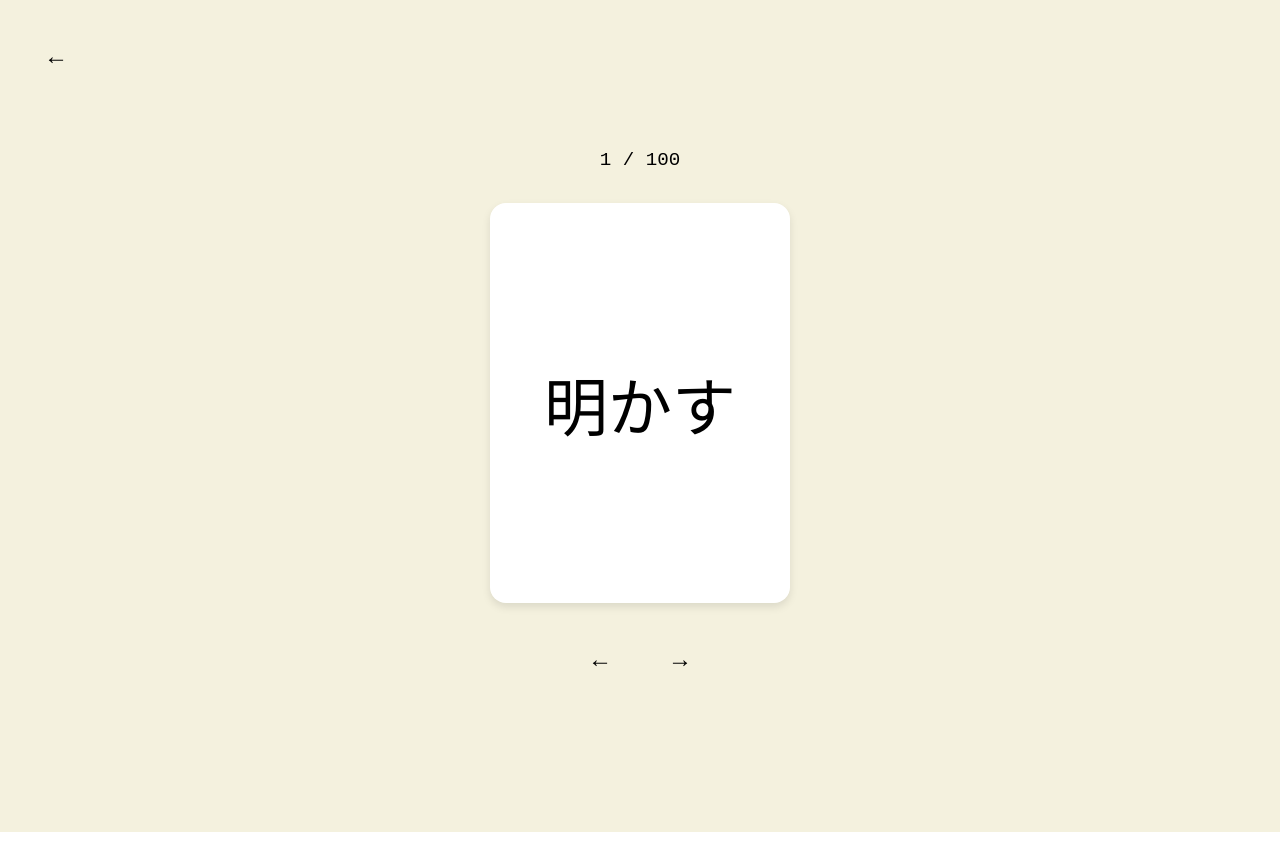
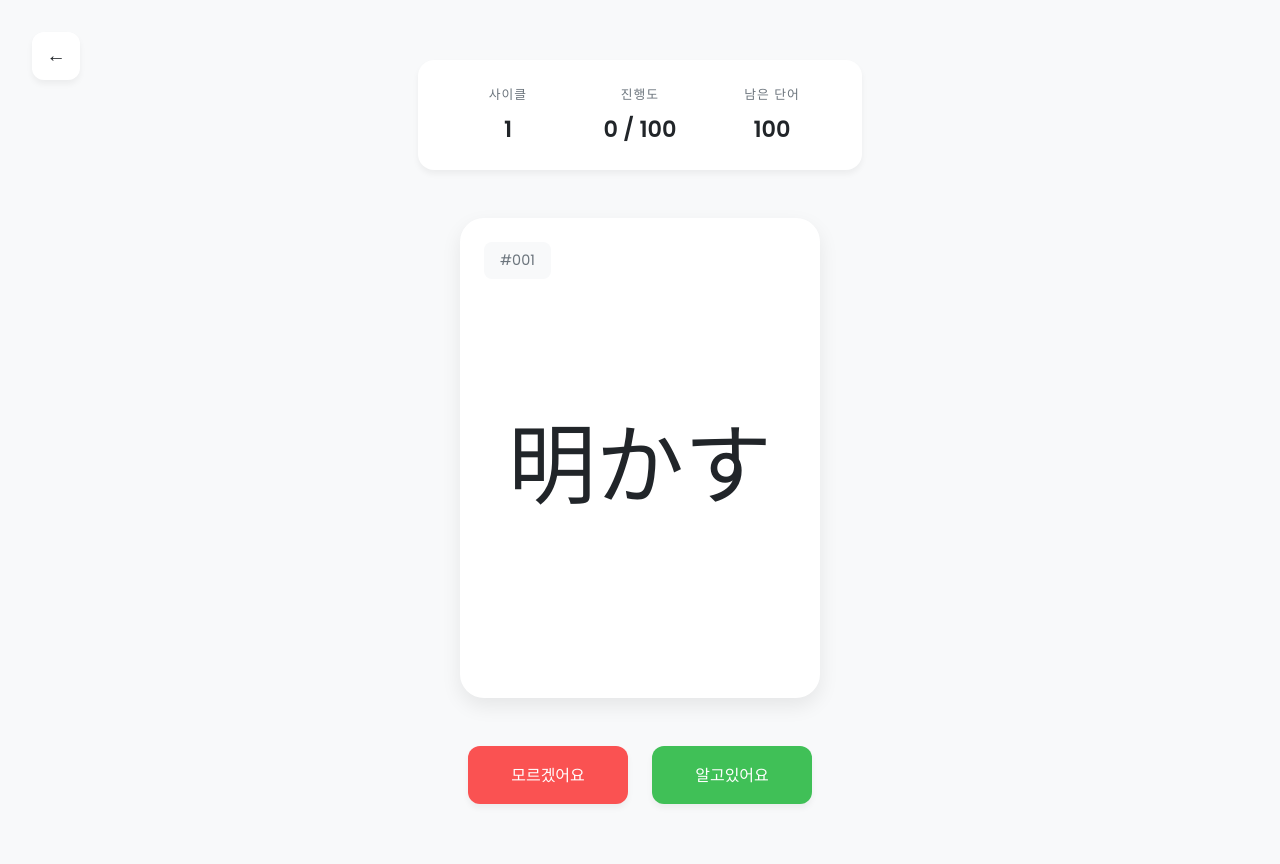
Before and after one commit to CobyApp/Japanese-Study, a React (Create React App) app: page / in a window 1280 px wide. Both pictures are taken after a click on the button "1-100". Before the commit the page ends 832 px from the top, so only its background shows below. Built offline with nearby package versions, Linux system fonts and the light colour scheme.

Commit message:
[FEAT] 사이클 추가'

```diff
--- a/src/App.css
+++ b/src/App.css
@@ -1,74 +1,79 @@
 .App {
   min-height: 100vh;
-  background: #f4f1de;
+  background: #f8f9fa;
   display: flex;
   flex-direction: column;
 }
 
-/* 메인 화면 스타일 */
 .main-screen {
   flex: 1;
   display: flex;
   flex-direction: column;
   justify-content: center;
   align-items: center;
-  padding: 2rem;
+  padding: 3rem 2rem;
+  max-width: 1200px;
+  margin: 0 auto;
+  width: 100%;
 }
 
 .title {
-  font-family: 'Courier New', monospace;
-  font-size: 2.5rem;
-  color: #3d405b;
-  margin-bottom: 3rem;
-  font-weight: bold;
+  font-family: 'Poppins', sans-serif;
+  font-size: 2.8rem;
+  color: #212529;
+  margin-bottom: 4rem;
+  font-weight: 600;
   text-align: center;
+  letter-spacing: -0.5px;
 }
 
 .section-buttons {
   display: grid;
-  grid-template-columns: repeat(3, 1fr);
+  grid-template-columns: repeat(auto-fit, minmax(280px, 1fr));
   gap: 1.5rem;
-  max-width: 800px;
   width: 100%;
+  padding: 0 1rem;
 }
 
 .section-button {
-  background: #fff;
-  border: 3px solid #3d405b;
-  box-shadow: 8px 8px 0 #3d405b;
+  background: white;
+  border: none;
   padding: 2rem;
-  border-radius: 12px;
-  transition: all 0.2s ease;
-  font-size: 1.5rem;
-  color: #3d405b;
+  border-radius: 16px;
+  font-size: 1.2rem;
+  color: #212529;
   cursor: pointer;
-  font-family: 'Courier New', monospace;
-  font-weight: bold;
+  font-family: 'Poppins', sans-serif;
+  font-weight: 500;
+  box-shadow: 0 4px 6px rgba(0, 0, 0, 0.05);
+  transition: all 0.3s ease;
+  display: flex;
+  flex-direction: column;
+  align-items: center;
+  gap: 0.5rem;
 }
 
 .section-button:hover {
-  transform: translate(-4px, -4px);
-  box-shadow: 12px 12px 0 #3d405b;
+  transform: translateY(-5px);
+  box-shadow: 0 8px 15px rgba(0, 0, 0, 0.1);
 }
 
-.section-button:active {
-  transform: translate(2px, 2px);
-  box-shadow: 6px 6px 0 #3d405b;
+.section-button span {
+  font-size: 0.9rem;
+  color: #6c757d;
 }
 
-/* 모바일 대응 */
 @media (max-width: 768px) {
-  .section-buttons {
-    grid-template-columns: 1fr;
-    width: 90%;
+  .title {
+    font-size: 2rem;
+    margin-bottom: 3rem;
   }
 
-  .title {
-    font-size: 2rem;
+  .section-buttons {
+    gap: 1rem;
   }
 
   .section-button {
-    font-size: 1.2rem;
     padding: 1.5rem;
   }
 }
--- a/src/components/VocabStudy.css
+++ b/src/components/VocabStudy.css
@@ -1,12 +1,13 @@
 .study-container {
-  height: 100vh;
+  min-height: 100vh;
   display: flex;
   flex-direction: column;
   align-items: center;
   justify-content: center;
-  gap: 2rem;
-  background: #f4f1de;
-  padding: 1rem;
+  gap: 3rem;
+  background: #f8f9fa;
+  padding: 2rem;
+  position: relative;
 }
 
 .back-button {
@@ -16,23 +17,61 @@
   width: 3rem;
   height: 3rem;
   border: none;
-  background: none;
-  font-size: 1.5rem;
+  background: white;
+  color: #212529;
+  font-size: 1.2rem;
   cursor: pointer;
+  border-radius: 12px;
+  box-shadow: 0 4px 6px rgba(0, 0, 0, 0.05);
+  transition: all 0.3s ease;
+  display: flex;
+  align-items: center;
+  justify-content: center;
 }
 
-.counter {
-  font-family: monospace;
-  font-size: 1.2rem;
+.back-button:hover {
+  transform: translateX(-3px);
+  box-shadow: 0 6px 8px rgba(0, 0, 0, 0.1);
+}
+
+.stats {
+  display: flex;
+  gap: 2rem;
+  font-family: 'Poppins', sans-serif;
+  background: white;
+  padding: 1.5rem 2.5rem;
+  border-radius: 16px;
+  box-shadow: 0 4px 6px rgba(0, 0, 0, 0.05);
+}
+
+.stats > div {
+  display: flex;
+  flex-direction: column;
+  align-items: center;
+  gap: 0.5rem;
+  min-width: 100px;
+}
+
+.stats-label {
+  color: #6c757d;
+  font-size: 0.8rem;
+  text-transform: uppercase;
+  letter-spacing: 1px;
+}
+
+.stats-value {
+  color: #212529;
+  font-size: 1.4rem;
+  font-weight: 600;
 }
 
 .card {
-  width: 300px;
-  height: 400px;
+  width: 360px;
+  height: 480px;
   position: relative;
   cursor: pointer;
   transform-style: preserve-3d;
-  transition: transform 0.6s;
+  transition: transform 0.6s cubic-bezier(0.4, 0, 0.2, 1);
 }
 
 .card.flipped {
@@ -47,70 +86,122 @@
   display: flex;
   align-items: center;
   justify-content: center;
-  border-radius: 1rem;
+  border-radius: 24px;
   background: white;
-  box-shadow: 0 4px 8px rgba(0,0,0,0.1);
+  box-shadow: 0 8px 20px rgba(0, 0, 0, 0.08);
+  overflow: hidden;
 }
 
 .back {
   transform: rotateY(180deg);
 }
 
+.card-number {
+  position: absolute;
+  top: 1.5rem;
+  left: 1.5rem;
+  font-family: 'Poppins', sans-serif;
+  font-size: 0.9rem;
+  color: #6c757d;
+  background: #f8f9fa;
+  padding: 0.5rem 1rem;
+  border-radius: 8px;
+}
+
 .content {
   text-align: center;
   padding: 2rem;
+  width: 100%;
 }
 
 .front .content {
-  font-size: 4rem;
+  font-size: 5.5rem;
   font-family: 'Noto Serif JP', serif;
+  color: #212529;
 }
 
 .back .content {
   display: flex;
   flex-direction: column;
-  gap: 1rem;
+  gap: 2.5rem;
 }
 
 .reading {
-  font-size: 2rem;
+  font-size: 2.8rem;
   font-family: 'Noto Sans JP', sans-serif;
+  color: #228be6;
 }
 
 .meaning {
-  font-size: 1.5rem;
+  font-size: 1.8rem;
   font-family: 'Noto Sans KR', sans-serif;
+  color: #212529;
+  line-height: 1.5;
 }
 
-.buttons {
+.answer-buttons {
   display: flex;
-  gap: 2rem;
+  gap: 1.5rem;
 }
 
-.buttons button {
-  width: 3rem;
-  height: 3rem;
+.known-btn, .unknown-btn {
+  padding: 1rem 2.5rem;
+  font-family: 'Poppins', sans-serif;
+  font-size: 1rem;
   border: none;
-  background: none;
-  font-size: 1.5rem;
+  border-radius: 12px;
   cursor: pointer;
+  transition: all 0.3s ease;
+  font-weight: 500;
+  min-width: 160px;
+  box-shadow: 0 4px 6px rgba(0, 0, 0, 0.05);
+}
+
+.known-btn {
+  background: #40c057;
+  color: white;
+}
+
+.unknown-btn {
+  background: #fa5252;
+  color: white;
+}
+
+.known-btn:hover, .unknown-btn:hover {
+  transform: translateY(-3px);
+  box-shadow: 0 6px 12px rgba(0, 0, 0, 0.1);
 }
 
 @media (max-width: 480px) {
+  .stats {
+    flex-direction: column;
+    gap: 1rem;
+    padding: 1.2rem;
+  }
+
   .card {
-    width: 280px;
-    height: 380px;
+    width: 320px;
+    height: 420px;
   }
 
   .front .content {
-    font-size: 3rem;
+    font-size: 4.5rem;
   }
 
   .reading {
-    font-size: 1.8rem;
+    font-size: 2.2rem;
   }
 
   .meaning {
-    font-size: 1.3rem;
+    font-size: 1.5rem;
+  }
+
+  .answer-buttons {
+    flex-direction: column;
+    width: 100%;
+  }
+
+  .known-btn, .unknown-btn {
+    width: 100%;
   }
 }
--- a/src/components/VocabStudy.js
+++ b/src/components/VocabStudy.js
@@ -5,6 +5,9 @@ const VocabStudy = ({ section, onBack }) => {
   const [words, setWords] = useState([]);
   const [currentIndex, setCurrentIndex] = useState(0);
   const [isFlipped, setIsFlipped] = useState(false);
+  const [knownWords, setKnownWords] = useState(new Set());
+  const [remainingWords, setRemainingWords] = useState([]);
+  const [cycle, setCycle] = useState(1);
 
   useEffect(() => {
     const loadWords = async () => {
@@ -12,6 +15,7 @@ const VocabStudy = ({ section, onBack }) => {
         const response = await fetch(`/n1/${section}.json`);
         const data = await response.json();
         setWords(data);
+        setRemainingWords(data.map((_, index) => index));
       } catch (error) {
         console.error('Error:', error);
       }
@@ -21,15 +25,37 @@ const VocabStudy = ({ section, onBack }) => {
 
   if (words.length === 0) return null;
 
-  const currentWord = words[currentIndex];
+  const currentWord = words[remainingWords[currentIndex]];
+  const totalKnown = knownWords.size;
+  const totalWords = words.length;
 
-  const nextWord = () => {
-    setCurrentIndex((prev) => (prev + 1) % words.length);
+  const handleKnown = () => {
+    setKnownWords(prev => new Set(prev.add(remainingWords[currentIndex])));
+    const newRemaining = remainingWords.filter((_, idx) => idx !== currentIndex);
+    setRemainingWords(newRemaining);
+
+    if (newRemaining.length === 0) {
+      if (knownWords.size === totalWords) {
+        alert('축하합니다! 모든 단어를 학습하셨습니다! 🎉');
+        onBack();
+        return;
+      }
+      // 새로운 사이클 시작
+      const unknownWords = words
+        .map((_, idx) => idx)
+        .filter(idx => !knownWords.has(idx));
+      setRemainingWords(unknownWords);
+      setCycle(prev => prev + 1);
+      setCurrentIndex(0);
+    } else {
+      setCurrentIndex(prev => prev % newRemaining.length);
+    }
     setIsFlipped(false);
   };
 
-  const prevWord = () => {
-    setCurrentIndex((prev) => (prev - 1 + words.length) % words.length);
+  const handleUnknown = () => {
+    const nextIndex = (currentIndex + 1) % remainingWords.length;
+    setCurrentIndex(nextIndex);
     setIsFlipped(false);
   };
 
@@ -37,13 +63,28 @@ const VocabStudy = ({ section, onBack }) => {
     <div className="study-container">
       <button className="back-button" onClick={onBack}>←</button>
 
-      <div className="counter">{currentIndex + 1} / {words.length}</div>
+      <div className="stats">
+        <div className="cycle">
+          <span className="stats-label">사이클</span>
+          <span className="stats-value">{cycle}</span>
+        </div>
+        <div className="progress">
+          <span className="stats-label">진행도</span>
+          <span className="stats-value">{totalKnown} / {totalWords}</span>
+        </div>
+        <div className="remaining">
+          <span className="stats-label">남은 단어</span>
+          <span className="stats-value">{remainingWords.length}</span>
+        </div>
+      </div>
 
       <div className={`card ${isFlipped ? 'flipped' : ''}`} onClick={() => setIsFlipped(!isFlipped)}>
         <div className="front">
+          <span className="card-number">#{currentWord.id}</span>
           <div className="content">{currentWord.kanji}</div>
         </div>
         <div className="back">
+          <span className="card-number">#{currentWord.id}</span>
           <div className="content">
             <div className="reading">{currentWord.hiragana}</div>
             <div className="meaning">{currentWord.meaning}</div>
@@ -51,9 +92,9 @@ const VocabStudy = ({ section, onBack }) => {
         </div>
       </div>
 
-      <div className="buttons">
-        <button onClick={prevWord}>←</button>
-        <button onClick={nextWord}>→</button>
+      <div className="answer-buttons">
+        <button className="unknown-btn" onClick={handleUnknown}>모르겠어요</button>
+        <button className="known-btn" onClick={handleKnown}>알고있어요</button>
       </div>
     </div>
   );
```
